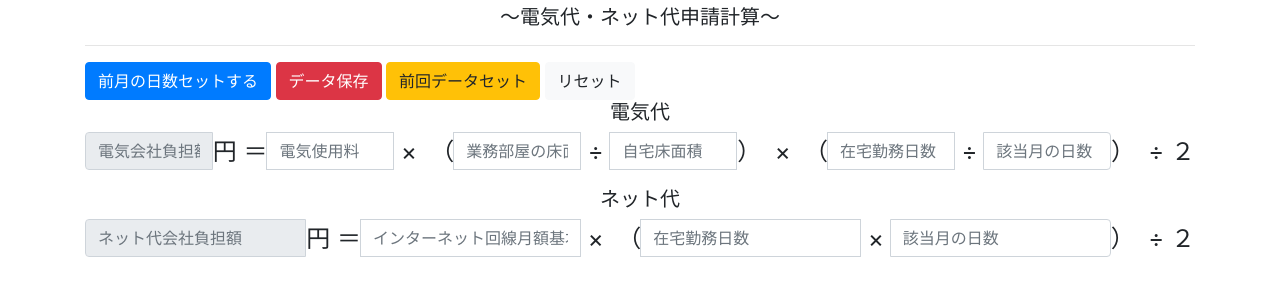
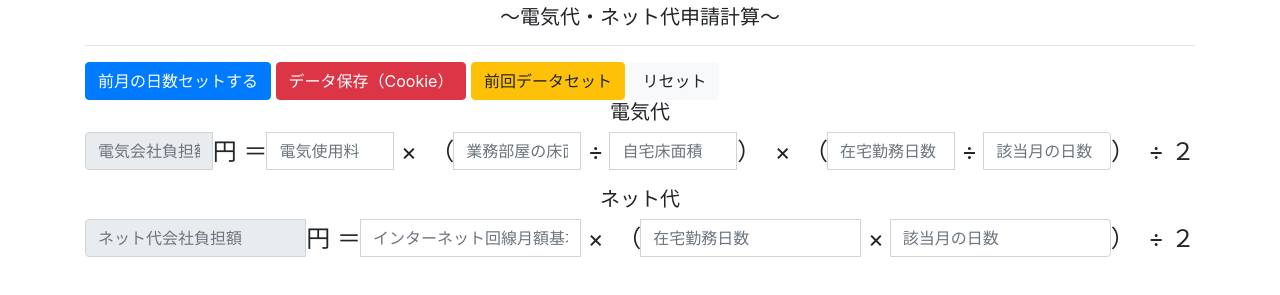
Before and after one commit to moto1408/keihi_calc, a plain HTML site: page index.html in a window 1280 px wide. Shown: the part 41-336 px from the top of the page. Drawn offline with nearby package versions, Linux system fonts and the light colour scheme.

Commit message:
Update index.html

```diff
--- a/index.html
+++ b/index.html
@@ -200,7 +200,7 @@ $(function () {
             <!--<p class="h6 site-tour"><i class="fas fa-question-circle"></i>&nbsp;how to user?&nbsp;<small>(click here)</small></p>
             <hr>-->
             <button class="btn btn-primary day_set">前月の日数セットする</button>
-            <button class="btn btn-danger cookie_setting">データ保存</button>
+            <button class="btn btn-danger cookie_setting">データ保存（Cookie）</button>
             <button class="btn btn-warning cookie_set">前回データセット</button>
             <button class="btn btn-light reset">リセット</button>
             <p class="h5 text-center">電気代</p>
```
